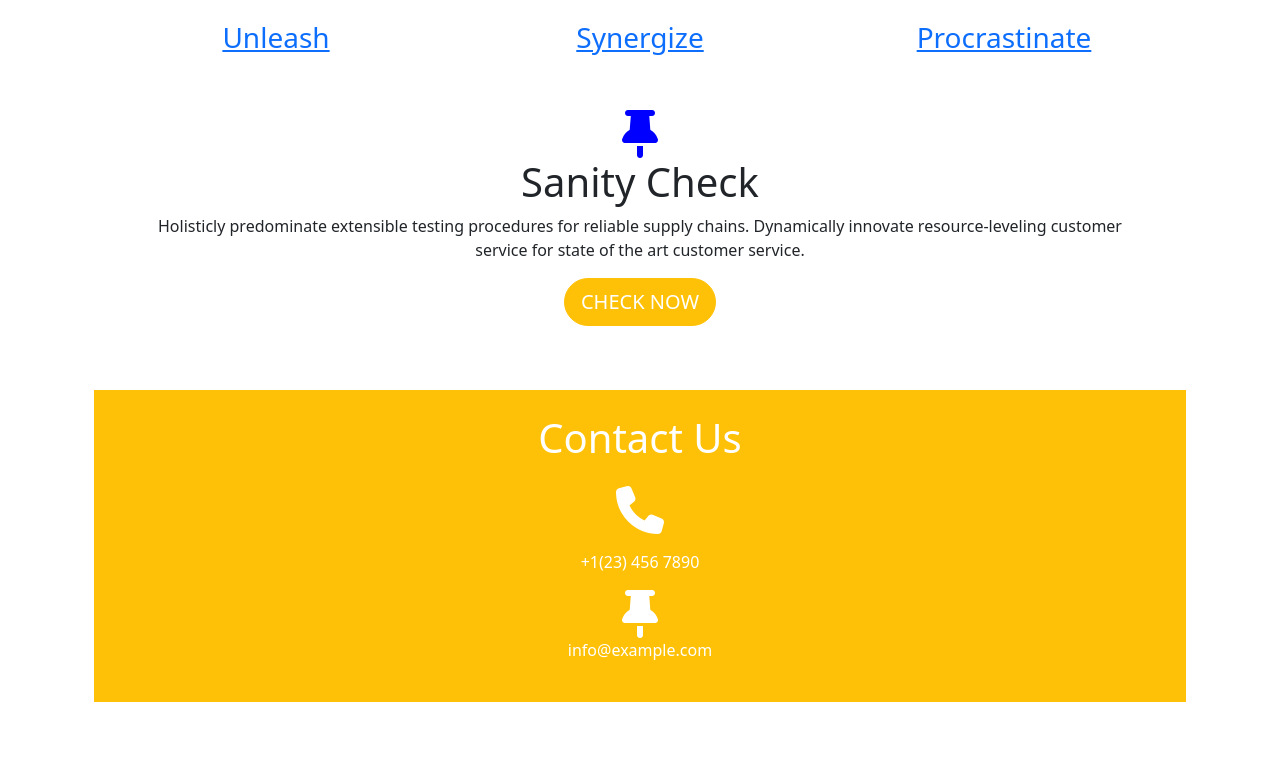
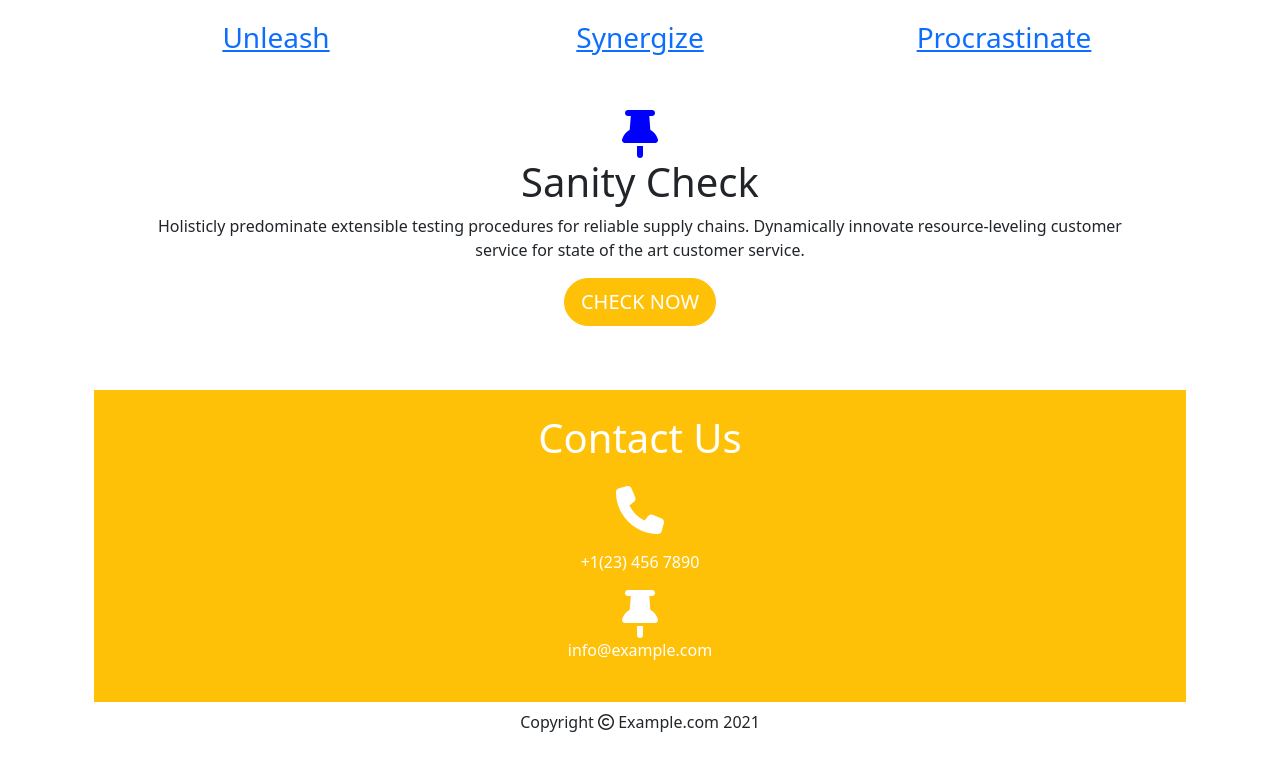
Before and after one commit to MartinR2345/project4, a plain HTML site: page index.html in a window 1280 px wide. Shown: the part 1856-2614 px from the top of the page. Before the commit the page ends 2558 px from the top, so only its background shows below. Drawn offline with nearby package versions, Linux system fonts and the light colour scheme.

Commit message:
added a copyright section in HTML file

```diff
--- a/index.html
+++ b/index.html
@@ -198,6 +198,16 @@
 
 
             <!--CopyR Section-->
+            <section class="copyR  p-2">
+                <div class="container-fluid">
+                    <div class="row">
+                        <div class="col text-center">
+                            <p class=>Copyright <i class="fa fa-copyright" aria-hidden="true"></i>
+                                Example.com 2021</p>
+                        </div>
+                    </div>
+                </div>
+            </section>
             <!--End of CopyR Section-->
 
 
```
